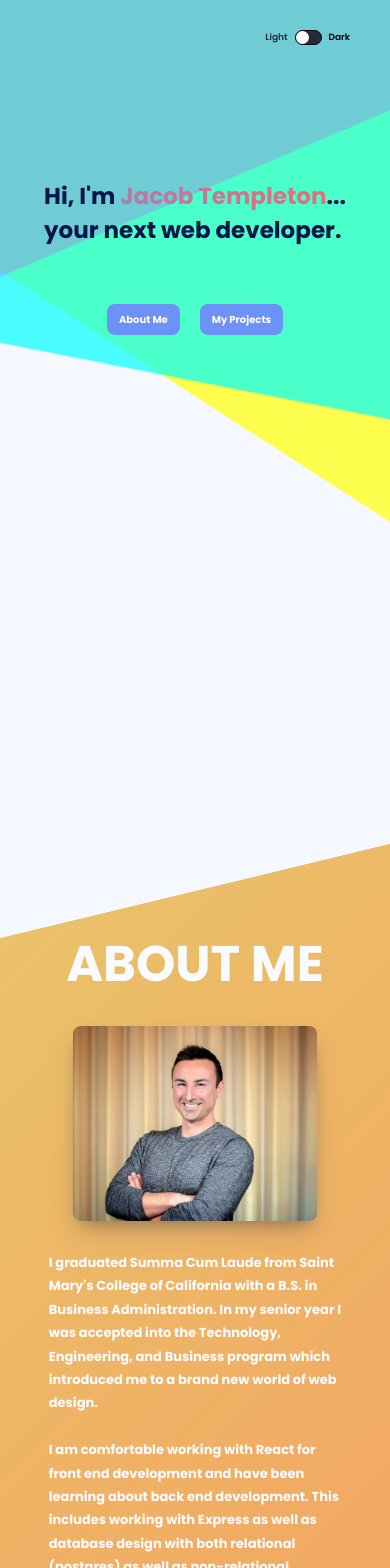
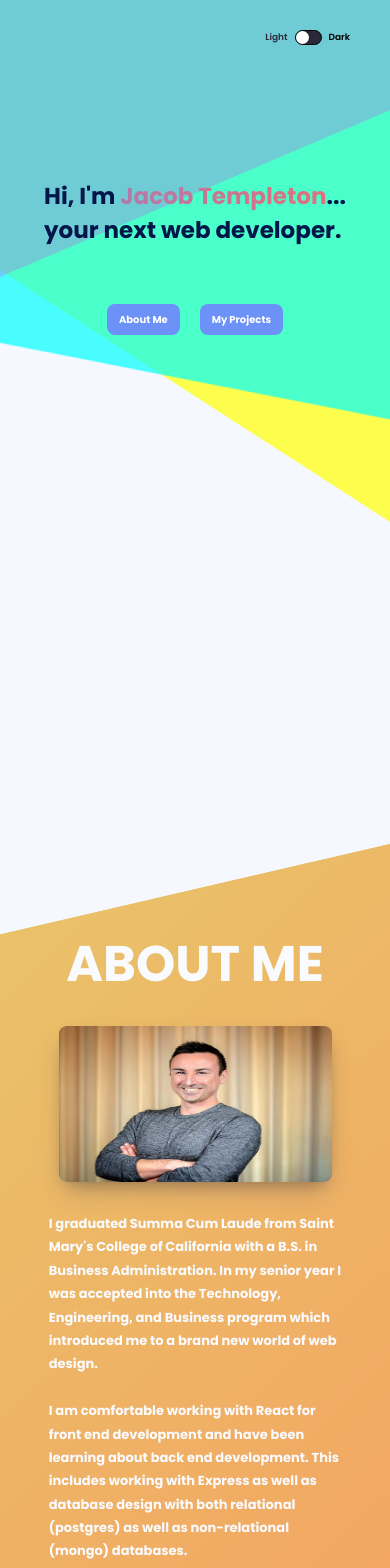
Before and after one commit to JWCTempleton/Portfolio, a React (Create React App) app in the folder portfolio/: page / in a window 390 px wide. Shown: the top 1568 px of the page. Built offline with nearby package versions, Linux system fonts and the light colour scheme.

Commit message:
Add About component image responsive styling

```diff
--- a/portfolio/src/components/About.css
+++ b/portfolio/src/components/About.css
@@ -34,10 +34,12 @@ h2 {
 .about-img-section {
   display: flex;
   justify-content: center;
-  width: 45%;
+  width: 52rem;
 }
 
 .about-img {
+  height: auto;
+  width: 100%;
   border-radius: 0.8rem;
   box-shadow: rgba(50, 50, 93, 0.25) 0px 13px 27px -5px,
     rgba(0, 0, 0, 0.3) 0px 8px 16px -8px;
@@ -80,7 +82,7 @@ h2 {
   }
 
   .about-img {
-    max-height: 40vw;
+    height: 40vw;
   }
 
   .about-text-section {
```
